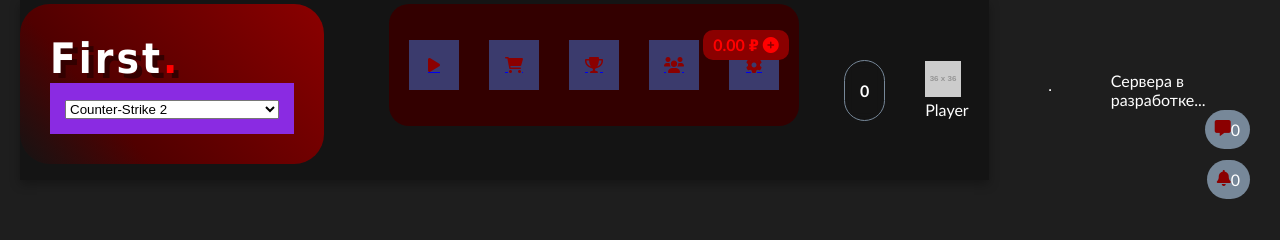
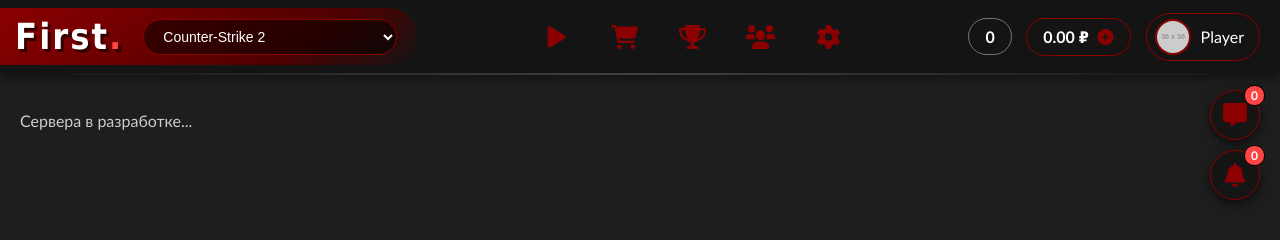
Before and after one commit to INTICH082/First, a plain HTML site: page Front/main.html in a window 1280 px wide. Drawn offline with Linux system fonts and the light colour scheme; placeholder pictures from the web are drawn by us.

Commit message:
Доработки внешнего состояния

```diff
--- a/Front/common.css
+++ b/Front/common.css
@@ -1,177 +1,292 @@
+* {
+    box-sizing: border-box;
+}
+
 body {
     margin: 0;
     padding: 0;
-    position: relative;
     display: flex;
-    align-items: center;
-    justify-content: flex-start;
+    flex-direction: column;
+    min-height: 100vh;
     background-color: rgb(30, 30, 30);
     color: #fff;
-    font-family: 'Gill sans', 'Tahoma', 'Sans-serif';
-    min-height: 60px;
-    padding: 0 20px;
-    gap: 60px;
+    font-family: 'Gill Sans', 'Tahoma', sans-serif;
 }
+
+/* Верхний интерфейс*/
 
 .site-header {
     display: flex;
     align-items: center;
-    justify-content: flex-start;
-    padding: 10px 20px;
-    gap: 40px;
+    justify-content: space-between;
+    padding: 8px 20px;
     background-color: rgb(20, 20, 20);
-    position: sticky;
-    top: 0;
+    box-shadow: 0 4px 10px rgba(0, 0, 0, 0.5);
+    width: 100%;
     z-index: 1000;
-    box-shadow: 0 4px 10px rgba(0, 0, 0, 0.3);
+    flex-wrap: wrap;
 }
 
-/* Левая навигация */
-
 .header-left {
-    padding: 30px;
-    margin: 0px;
-    background-color: aqua;
-    background: linear-gradient(230deg, rgb(139,0,0) 0%, rgb(80, 0, 0) 70%, rgb(20, 20, 20) 100%);
-    position: relative;
-    border-radius: 30px;
-    bottom: 6px;
-    right: 20px;
+    display: flex;
+    align-items: center;
+    gap: 20px;
+    padding: 8px 20px 8px 15px;
+    background: linear-gradient(145deg, rgb(139,0,0) 0%, rgb(80, 0, 0) 70%, rgb(20, 20, 20) 100%);
+    border-radius: 0 30px 30px 0;
+    margin-left: -20px;
 }
 
 #logo p {
     margin: 0;
-    font-size: 42px;
+    font-size: 36px;
     font-weight: 800;
-    letter-spacing: 3px;
+    letter-spacing: 2px;
     color: #fff;
-    text-shadow: 5px 5px 0 #300;
+    text-shadow: 3px 3px 0 #300;
     font-family: 'Tahoma';
 }
 
 #logodot {
-    color: red;
+    color: #ff4444;
 }
 
-#game-selector {
-    padding: 15px;
-    background-color: blueviolet;
+#game-selector select {
+    background: rgba(0, 0, 0, 0.5);
+    border: 1px solid rgb(139, 0, 0);
+    color: #fff;
+    padding: 8px 15px;
+    border-radius: 20px;
+    font-weight: 500;
+    font-size: 14px;
+    cursor: pointer;
+    backdrop-filter: blur(4px);
+    outline: none;
 }
 
-/* Центральная навигация */
-
-.main-nav {
-    margin: 5px;
-    padding: 5px;
-    position: relative;
-    bottom: 25px;
-    background-color: #300;
-    border-radius: 20px;
+#game-selector select:hover {
+    border-color: #ff4444;
 }
 
-.main-nav ul{
-    padding: 15px;
+.main-nav ul {
     display: flex;
-    gap: 30px;
-    list-style-type: none;
+    gap: 20px;
+    margin: 0;
+    padding: 0;
+    list-style: none;
 }
 
 .main-nav .nav-link {
     display: flex;
     align-items: center;
     justify-content: center;
-    width: 50px;
-    height: 50px;
-    background-color: rgb(59, 59, 109);
+    width: 48px;
+    height: 48px;
+    background: rgba(20, 20, 20, 0.8);
+    border-radius: 12px;
+    color: rgb(139, 0, 0);
+    font-size: 24px;
+    transition: all 0.2s ease;
+    text-decoration: none;
+}
+
+.main-nav .nav-link i {
+    color: inherit;
 }
 
 .main-nav .nav-link:hover {
-    background: rgb(0, 30, 139);
+    background: rgb(139, 0, 0);
     color: #fff;
     transform: scale(1.05);
+    box-shadow: 0 4px 12px rgba(139, 0, 0, 0.5);
 }
 
-/* Правая навигация */
+.header-right {
+    display: flex;
+    align-items: center;
+    gap: 15px;
+}
 
 .online-widget {
     position: relative;
     display: inline-flex;
-    padding: 20px 15px;
+    align-items: center;
+    padding: 8px 16px;
     background: rgba(20, 20, 20, 0.8);
     border-radius: 30px;
     backdrop-filter: blur(4px);
-    border: 1px solid lightslategray;
+    border: 1px solid #777;
     font-weight: bold;
+    cursor: pointer;
     transition: background 0.2s;
 }
 
 .online-widget:hover {
     background: rgb(139, 0, 0);
+    border-color: rgb(139, 0, 0);
 }
 
-.dropdown {
+#online-dropdown {
     position: absolute;
-    padding: 8px;
+    top: 100%;
+    right: 0;
+    margin-top: 8px;
+    background: #1e1e1e;
+    border: 1px solid rgb(139, 0, 0);
     border-radius: 12px;
+    padding: 8px 0;
+    min-width: 180px;
+    box-shadow: 0 8px 20px rgba(0,0,0,0.6);
+    z-index: 100;
+    backdrop-filter: blur(8px);
 }
 
 .dropdown-hidden {
-    display: none;
+    display: none !important;
 }
 
 .dropdown-item {
     display: flex;
     justify-content: space-between;
-    padding: 8px 16px;
+    padding: 8px 20px;
     color: #ddd;
     font-size: 14px;
     transition: background 0.1s;
+    cursor: default;
+}
+
+.dropdown-item:hover {
+    background: rgba(139, 0, 0, 0.3);
+}
+
+.online-count {
+    color: #ff6666;
+    font-weight: bold;
 }
 
 #balance {
-    padding: 5px 10px;
-    border-radius: 10px;
-    background-color: darkred;
-    position: absolute;
-    top: 30px;
-    right: 200px;
+    padding: 8px 16px;
+    background: rgba(20, 20, 20, 0.8);
+    border-radius: 30px;
+    border: 1px solid rgb(139, 0, 0);
+    font-weight: bold;
+    cursor: pointer;
+    transition: background 0.2s;
+}
+
+#balance:hover {
+    background: rgb(139, 0, 0);
 }
 
 #balance span {
-    font-weight: bold;
-    color: red;
+    color: #fff;
+}
+
+#balance i {
+    margin-left: 5px;
+    color: rgb(139, 0, 0);
+    transition: color 0.2s;
+}
+
+#balance:hover i {
+    color: #fff;
+}
+
+.user-profile {
+    display: flex;
+    align-items: center;
+    gap: 10px;
+    padding: 5px 15px 5px 8px;
+    background: rgba(20, 20, 20, 0.8);
+    border-radius: 40px;
+    border: 1px solid rgb(139, 0, 0);
+}
+
+.avatar {
+    border-radius: 50%;
+    border: 2px solid rgb(139, 0, 0);
+    width: 36px;
+    height: 36px;
+}
+
+.username {
+    font-weight: 500;
+}
+
+.header-divider {
+    margin: 0;
+    border: none;
+    height: 2px;
+    background: linear-gradient(to right, transparent, #666, transparent);
+    box-shadow: 0 1px 3px rgba(0,0,0,0.5);
+    width: 100%;
+}
+
+.site-content {
+    flex: 1;
+    padding: 20px;
+    background-color: rgb(30, 30, 30);
+    color: #ccc;
+}
+
+/* Сообщения и уведомления */
+
+#messages,
+#notifications {
+    position: fixed;
+    right: 20px;
+    display: flex;
+    align-items: center;
+    justify-content: center;
+    width: 50px;
+    height: 50px;
+    background: rgba(20, 20, 20, 0.9);
+    border: 1px solid rgb(139, 0, 0);
+    border-radius: 50%;
+    box-shadow: 0 4px 12px rgba(0, 0, 0, 0.6);
+    backdrop-filter: blur(6px);
+    transition: all 0.3s ease;
+    cursor: pointer;
+    z-index: 999;
 }
 
 #messages {
-    padding: 10px;
-    margin: 10px;
-    display: flex;
-    position: absolute;
-    top: 100px;
-    right: 20px;
-    background-color: lightslategray;
-    border-radius: 90px;
-    transition: all 0.4s ease;
-}
-
-#messages:hover {
-    background-color: lightcoral;
-    transform: scale(1.1) rotate(-20deg);
+    top: 90px;
 }
 
 #notifications {
-    padding: 10px;
-    margin: 10px;
-    display: flex;
-    position: absolute;
     top: 150px;
-    right: 20px;
-    background-color: lightslategray;
-    border-radius: 90px;
-    transition: all 0.4s ease;
 }
 
+#messages i,
+#notifications i {
+    font-size: 24px;
+    color: rgb(139, 0, 0);
+    transition: color 0.2s;
+}
+
+#messages:hover,
 #notifications:hover {
-    background-color: lightcoral;
-    transform: scale(1.1) rotate(-20deg);
+    background: rgb(139, 0, 0);
+    transform: scale(1.1) rotate(-5deg);
 }
+
+#messages:hover i,
+#notifications:hover i {
+    color: #fff;
+}
+
+.badge {
+    position: absolute;
+    top: -6px;
+    right: -6px;
+    background: #ff4444;
+    color: white;
+    font-size: 12px;
+    font-weight: bold;
+    padding: 2px 6px;
+    border-radius: 10px;
+    border: 1px solid #000;
+    min-width: 20px;
+    text-align: center;
+}
--- a/Front/main.html
+++ b/Front/main.html
@@ -28,19 +28,19 @@
         <nav class="main-nav" aria-label="Основная навигация">
             <ul>
                 <li>
-                    <a href="#" class="nav-link" aria-label="Играть"><i class="fa-solid fa-play" style="color: rgb(139, 0, 0);"></i></a>
+                    <a href="#" class="nav-link" aria-label="Играть"><i class="fa-solid fa-play"></i></a>
                 </li>
                 <li>
-                    <a href="#" class="nav-link" aria-label="Магазин"><i class="fa-solid fa-cart-shopping" style="color: rgb(139, 0, 0);"></i></a>
+                    <a href="#" class="nav-link" aria-label="Магазин"><i class="fa-solid fa-cart-shopping"></i></a>
                 </li>
                 <li>
-                    <a href="#" class="nav-link" aria-label="Турниры"><i class="fa-solid fa-trophy" style="color: rgb(139, 0, 0);"></i></a>
+                    <a href="#" class="nav-link" aria-label="Турниры"><i class="fa-solid fa-trophy"></i></a>
                 </li>
                 <li>
-                    <a href="#" class="nav-link" aria-label="Сообщество"><i class="fa-solid fa-users" style="color: rgb(139, 0, 0);"></i></a>
+                    <a href="#" class="nav-link" aria-label="Сообщество"><i class="fa-solid fa-users"></i></a>
                 </li>
                 <li>
-                    <a href="#" class="nav-link" aria-label="Настройки"><i class="fa-solid fa-gear" style="color: rgb(139, 0, 0);"></i></a>
+                    <a href="#" class="nav-link" aria-label="Настройки"><i class="fa-solid fa-gear"></i></a>
                 </li>
             </ul>
         </nav>
@@ -55,29 +55,33 @@
                     <div class="dropdown-item"><span>CS 1.6</span><span class="online-count">0</span></div>
                 </div>
             </div>
-        </div>
 
-        <div id="balance" class="balance-widget">
-            <span>0.00 ₽ <i class="fas fa-plus-circle" style="color: red;"></i></span>
-        </div>
+            <div id="balance" class="balance-widget">
+                <span>0.00 ₽ <i class="fas fa-plus-circle"></i></span>
+            </div>
 
-        <div class="user-profile">
-            <img src="https://via.placeholder.com/36" alt="Аватар" class="avatar">
-            <span class="username">Player</span>
+            <div class="user-profile">
+                <img src="https://via.placeholder.com/36" alt="Аватар" class="avatar">
+                <span class="username">Player</span>
+            </div>
         </div>
     </header>
 
     <hr class="header-divider">
 
+    <!-- Уведомления и сообщения -->
+
     <div id="messages" class="icon-badge" role="button" tabindex="0" aria-label="Сообщения">
-        <i class="fa-solid fa-message" style="color: rgb(139, 0, 0);"></i>
+        <i class="fa-solid fa-message"></i>
         <span id="message-counter" class="badge">0</span>
     </div>
 
     <div id="notifications" class="icon-badge" role="button" tabindex="0" aria-label="Уведомления">
-        <i class="fa-solid fa-bell" style="color: rgb(139, 0, 0);"></i>
+        <i class="fa-solid fa-bell"></i>
         <span id="notification-counter" class="badge">0</span>
     </div>
+
+    <!-- Основная часть страницы -->
 
     <main class="site-content">
         <p>Сервера в разработке...</p>
```
